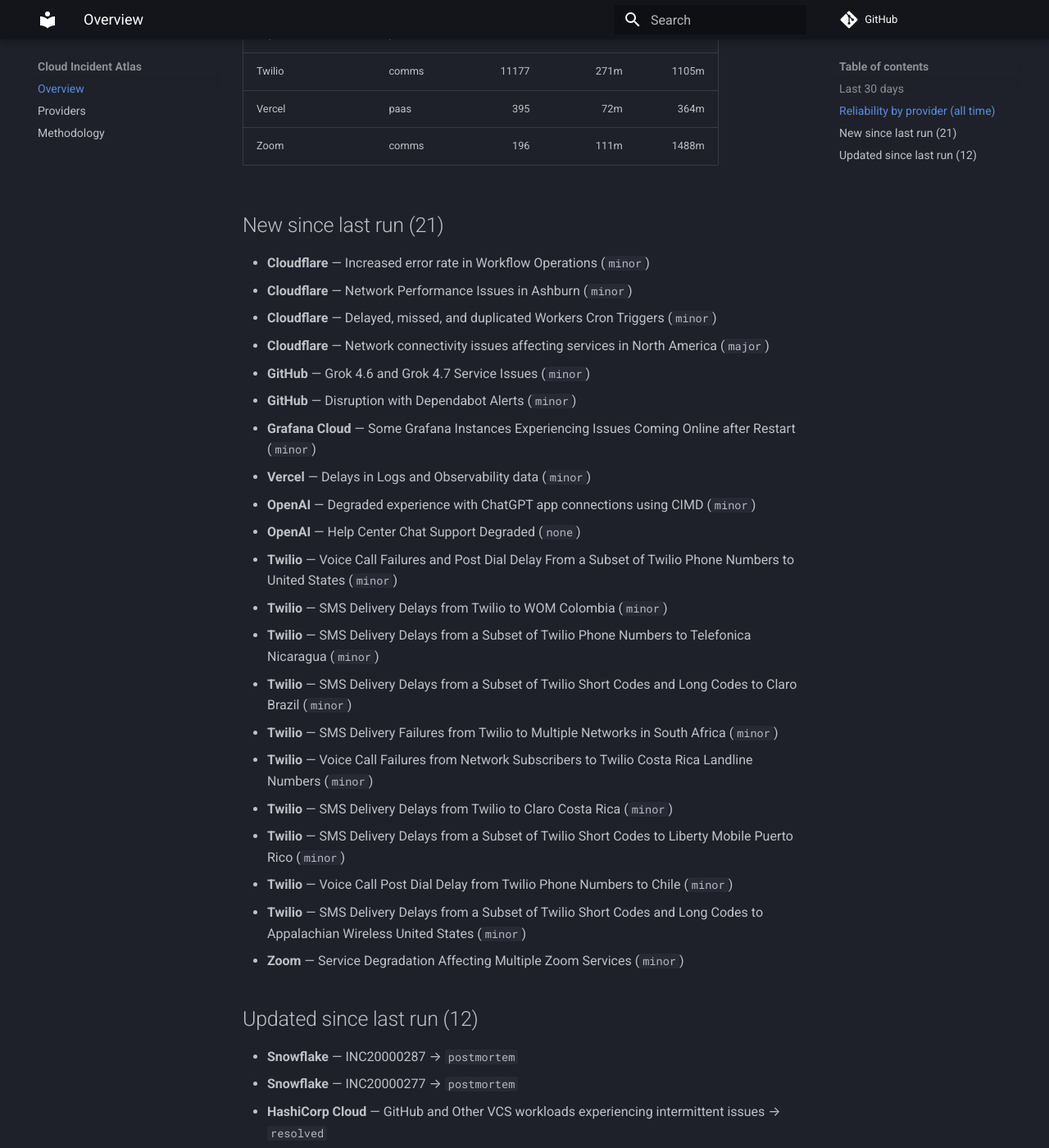
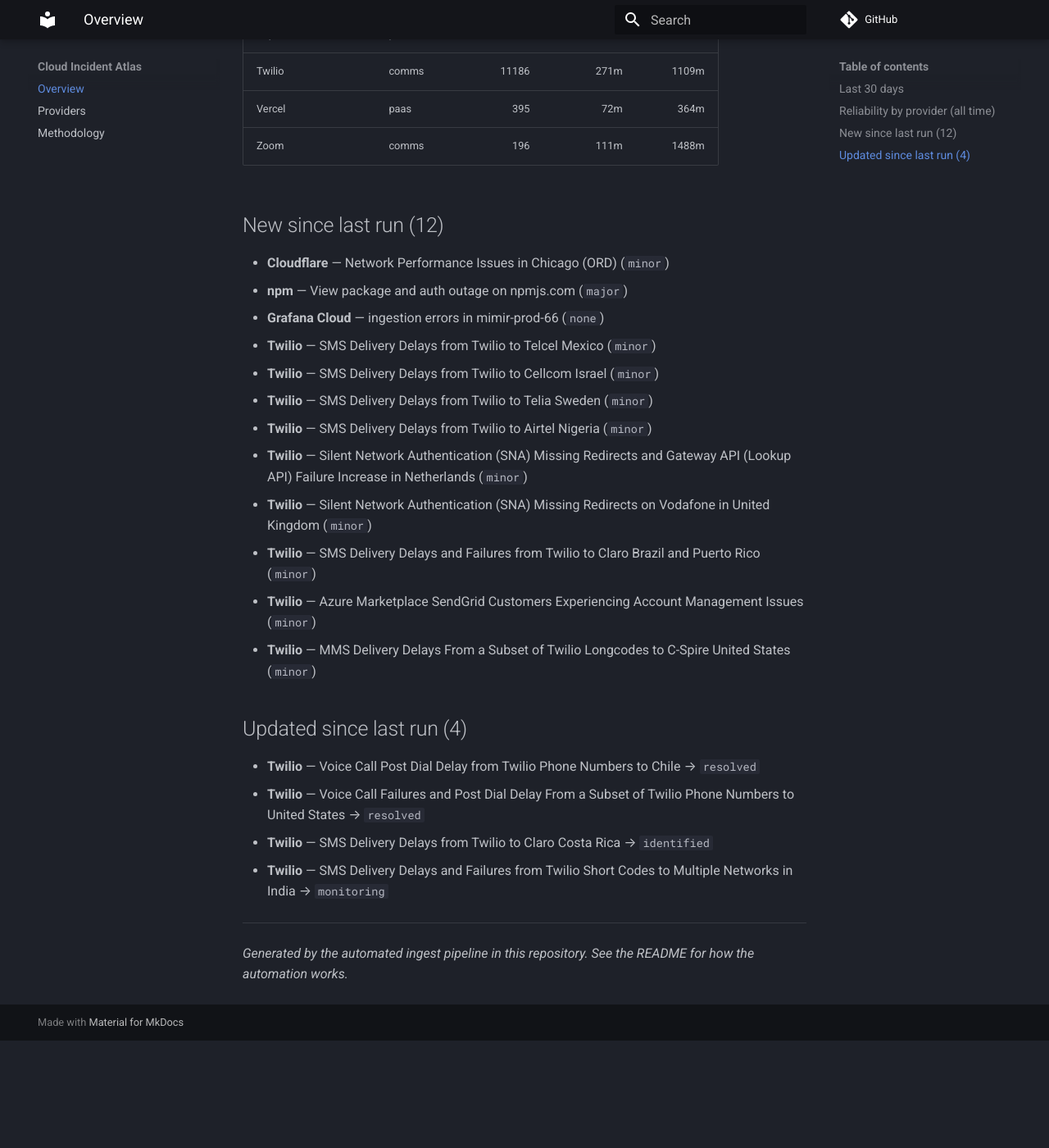
Before and after one commit to ayushgupta07xx/cloud-incident-atlas, an MkDocs documentation site: the page built from docs/index.md, in a window 1280 px wide and 1400 px high, scrolled down 1428 px. Shown: the whole window at 82% size. Built offline with MkDocs 1.6.1 and Material for MkDocs 9.7.7, drawn with Linux system fonts in a browser that asks for light colours; comment, search, counter and statistics services are not loaded; after the commit the page ends 2697 px from its top, so only the background shows below that; some of the changed text lies outside the part shown.

Commit message:
docs: refresh digest and charts
Regenerated from the corpus by the ingest pipeline.

Run: https://github.com/ayushgupta07xx/cloud-incident-atlas/actions/runs/40306094227

Co-authored-by: github-actions[bot] <41898282+github-actions[bot]@users.noreply.github.com>

```diff
--- a/docs/index.md
+++ b/docs/index.md
@@ -23,58 +23,41 @@
 | Elastic Cloud | observability | 264 | 192m | 1470m |
 | Google Cloud Platform | cloud | 8 | 505m | — |
 | GitHub | devtools | 645 | 67m | 295m |
-| Grafana Cloud | observability | 789 | 93m | 1134m |
+| Grafana Cloud | observability | 790 | 92m | 1134m |
 | HashiCorp Cloud | devtools | 41 | 165m | 1525m |
 | MongoDB Atlas | data | 279 | 120m | 1403m |
 | Netlify | paas | 229 | 41m | 225m |
 | New Relic | observability | 108 | 63m | 311m |
-| npm | devtools | 67 | 108m | 344m |
+| npm | devtools | 68 | 108m | 342m |
 | OpenAI | ai | 123 | 111m | 575m |
 | Sentry | observability | 347 | 84m | 359m |
 | Snowflake | data | 209 | 118m | 594m |
 | Supabase | paas | 450 | 150m | 1287m |
-| Twilio | comms | 11177 | 271m | 1105m |
+| Twilio | comms | 11186 | 271m | 1109m |
 | Vercel | paas | 395 | 72m | 364m |
 | Zoom | comms | 196 | 111m | 1488m |
 
-## New since last run (21)
+## New since last run (12)
 
-- **Cloudflare** — Increased error rate in Workflow Operations (`minor`)
-- **Cloudflare** — Network Performance Issues in Ashburn (`minor`)
-- **Cloudflare** — Delayed, missed, and duplicated Workers Cron Triggers (`minor`)
-- **Cloudflare** — Network connectivity issues affecting services in North America (`major`)
-- **GitHub** — Grok 4.6 and Grok 4.7 Service Issues (`minor`)
-- **GitHub** — Disruption with Dependabot Alerts (`minor`)
-- **Grafana Cloud** — Some Grafana Instances Experiencing Issues Coming Online after Restart (`minor`)
-- **Vercel** — Delays in Logs and Observability data (`minor`)
-- **OpenAI** — Degraded experience with ChatGPT app connections using CIMD (`minor`)
-- **OpenAI** — Help Center Chat Support Degraded (`none`)
-- **Twilio** — Voice Call Failures and Post Dial Delay From a Subset of Twilio Phone Numbers to United States (`minor`)
-- **Twilio** — SMS Delivery Delays from Twilio to WOM Colombia (`minor`)
-- **Twilio** — SMS Delivery Delays from a Subset of Twilio Phone Numbers to Telefonica Nicaragua (`minor`)
-- **Twilio** — SMS Delivery Delays from a Subset of Twilio Short Codes and Long Codes to Claro Brazil (`minor`)
-- **Twilio** — SMS Delivery Failures from Twilio to Multiple Networks in South Africa (`minor`)
-- **Twilio** — Voice Call Failures from Network Subscribers to Twilio Costa Rica Landline Numbers (`minor`)
-- **Twilio** — SMS Delivery Delays from Twilio to Claro Costa Rica (`minor`)
-- **Twilio** — SMS Delivery Delays from a Subset of Twilio Short Codes to Liberty Mobile Puerto Rico (`minor`)
-- **Twilio** — Voice Call Post Dial Delay from Twilio Phone Numbers to Chile (`minor`)
-- **Twilio** — SMS Delivery Delays from a Subset of Twilio Short Codes and Long Codes to Appalachian Wireless United States (`minor`)
-- **Zoom** — Service Degradation Affecting Multiple Zoom Services (`minor`)
+- **Cloudflare** — Network Performance Issues in Chicago (ORD) (`minor`)
+- **npm** — View package and auth outage on npmjs.com (`major`)
+- **Grafana Cloud** — ingestion errors in mimir-prod-66 (`none`)
+- **Twilio** — SMS Delivery Delays from Twilio to Telcel Mexico (`minor`)
+- **Twilio** — SMS Delivery Delays from Twilio to Cellcom Israel (`minor`)
+- **Twilio** — SMS Delivery Delays from Twilio to Telia Sweden (`minor`)
+- **Twilio** — SMS Delivery Delays from Twilio to Airtel Nigeria (`minor`)
+- **Twilio** — Silent Network Authentication (SNA) Missing Redirects and Gateway API (Lookup API) Failure Increase in Netherlands (`minor`)
+- **Twilio** — Silent Network Authentication (SNA) Missing Redirects on Vodafone in United Kingdom (`minor`)
+- **Twilio** — SMS Delivery Delays and Failures from Twilio to Claro Brazil and Puerto Rico (`minor`)
+- **Twilio** — Azure Marketplace SendGrid Customers Experiencing Account Management Issues (`minor`)
+- **Twilio** — MMS Delivery Delays From a Subset of Twilio Longcodes to C-Spire United States (`minor`)
 
-## Updated since last run (12)
+## Updated since last run (4)
 
-- **Snowflake** — INC20000287 → `postmortem`
-- **Snowflake** — INC20000277 → `postmortem`
-- **HashiCorp Cloud** — GitHub and Other VCS workloads experiencing intermittent issues → `resolved`
-- **Twilio** — MMS Delivery Delays from a Subset of Twilio Long Codes to Viaero United States → `resolved`
-- **Twilio** — SMS Delivery Delays from Twilio to Surf Telecom Brazil → `resolved`
-- **Twilio** — SMS Delivery Receipt Delays from Twilio to Multiple Networks in United States and Canada → `resolved`
-- **Twilio** — SMS Delivery Delays between a Subset of Twilio Phone Numbers and Multiple Networks in Brazil → `resolved`
-- **Twilio** — SMS Delivery Delays and Failures from Twilio to Telecall Brazil → `resolved`
-- **Twilio** — SMS Delivery Delays and Failures from Twilio to Malitel Mali → `resolved`
-- **Twilio** — SMS Delivery Delays and Failures between a Subset of Twilio Long Codes and Multiple Networks in Italy → `resolved`
-- **Twilio** — SMS Delivery Delays and Failures from Twilio Short Codes to Multiple Networks in India → `identified`
-- **Zoom** — Service Degradation Affecting Zoom Meetings Services in the US. → `resolved`
+- **Twilio** — Voice Call Post Dial Delay from Twilio Phone Numbers to Chile → `resolved`
+- **Twilio** — Voice Call Failures and Post Dial Delay From a Subset of Twilio Phone Numbers to United States → `resolved`
+- **Twilio** — SMS Delivery Delays from Twilio to Claro Costa Rica → `identified`
+- **Twilio** — SMS Delivery Delays and Failures from Twilio Short Codes to Multiple Networks in India → `monitoring`
 
 ---
 
```
Also changed, not shown: other parts of docs/index.md (+4 -4 lines), README.md (+6 -10 lines), docs/providers.md (+8 -8 lines), docs/img/mttr.svg, docs/img/timeline.svg.
